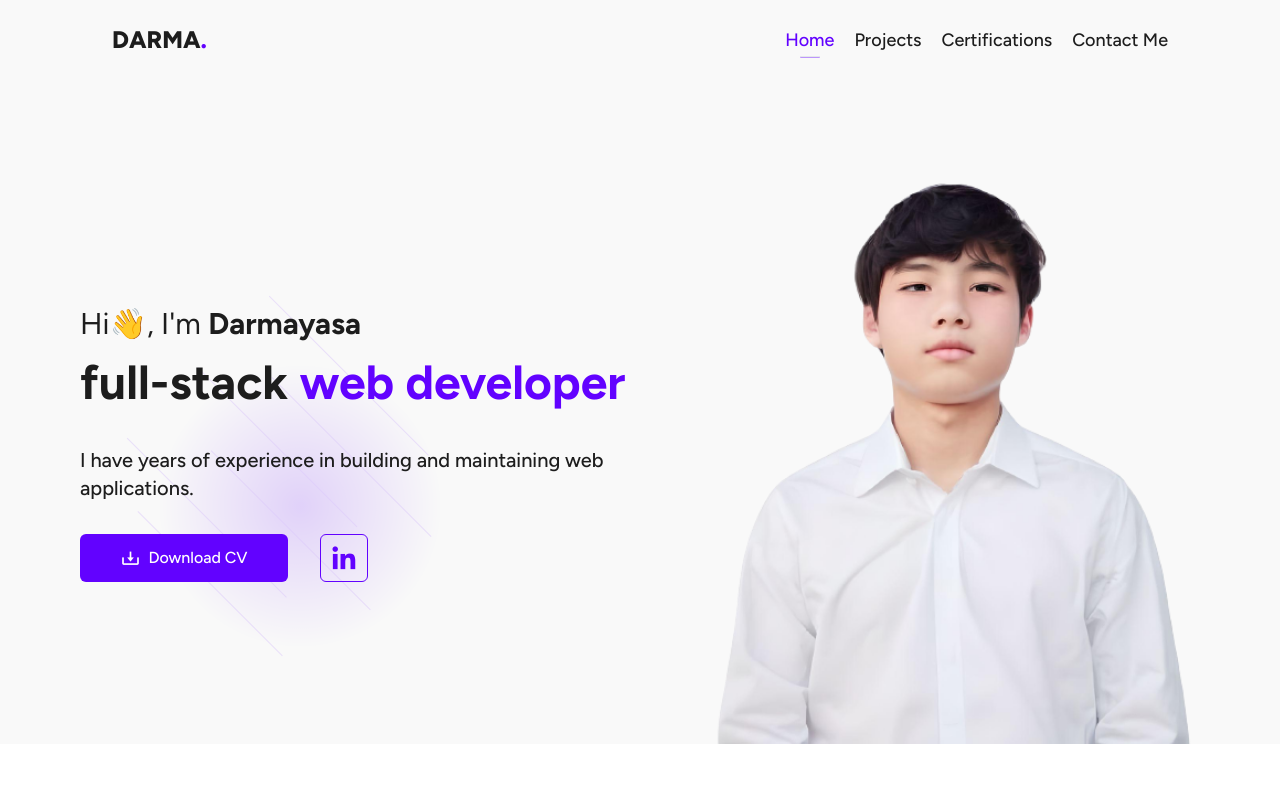
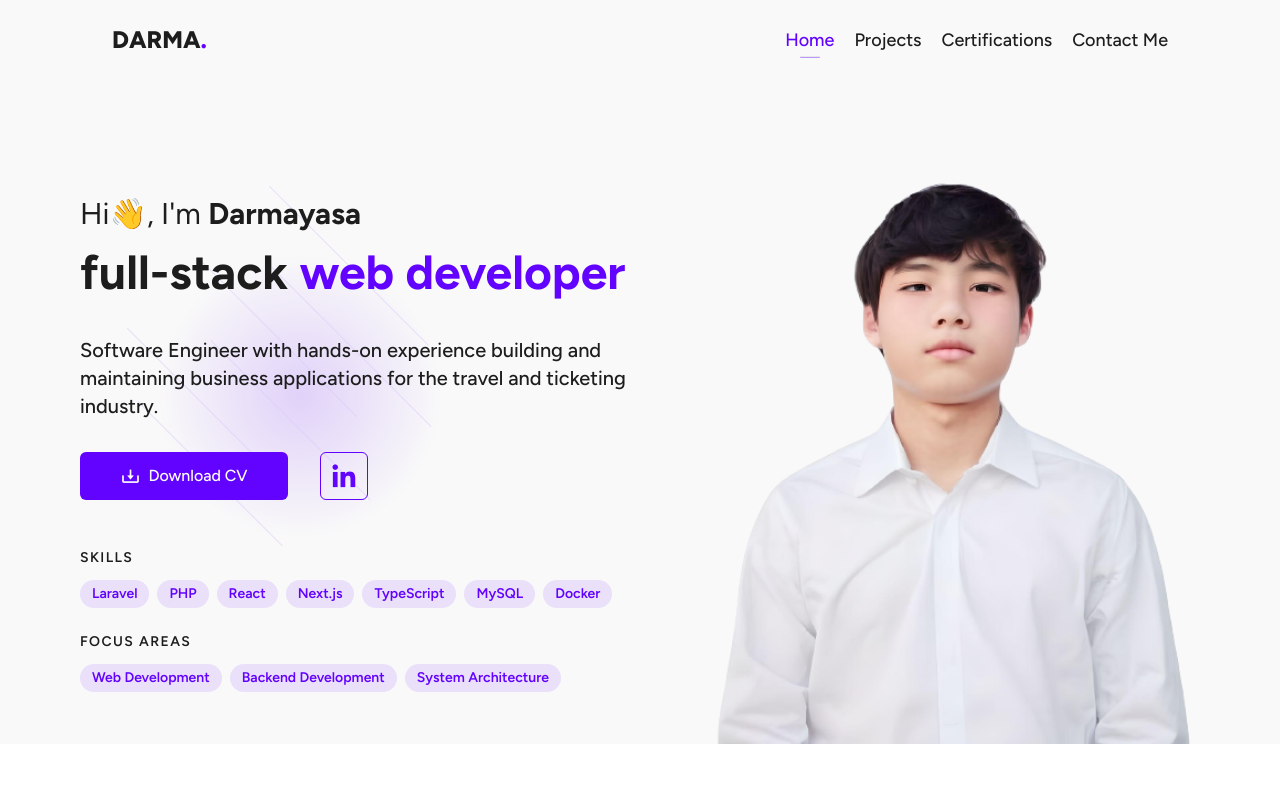
Before and after one commit to kadekdarmayasa/kadekdarmayasa.com, a React (Vite) app: page / in a window 1280 px wide. Shown: the top 800 px of the page. Built offline with nearby package versions, Linux system fonts and the light colour scheme.

Commit message:
feat: add skills and focus areas to banner section

```diff
--- a/src/features/banner/index.tsx
+++ b/src/features/banner/index.tsx
@@ -6,6 +6,22 @@ import { tilt } from '@config/tilt'
 
 import darmaProfile from '@assets/images/darma-profile-ai.png'
 import bannerDecoration from '@assets/images/banner-decoration.svg'
+
+const skills = [
+  'Laravel',
+  'PHP',
+  'React',
+  'Next.js',
+  'TypeScript',
+  'MySQL',
+  'Docker',
+]
+
+const focusAreas = [
+  'Web Development',
+  'Backend Development',
+  'System Architecture',
+]
 
 const Banner = () => {
   return (
@@ -22,8 +38,9 @@ const Banner = () => {
               full-stack <span className='text-purple'>web developer</span>
             </h1>
             <p className='text-lg sm:text-xl leading-9 mb-8 font-medium max-w-[640px]'>
-              I have years of experience in building and maintaining web
-              applications.{' '}
+              Software Engineer with hands-on experience building and
+              maintaining business applications for the travel and ticketing
+              industry.
             </p>
             <div className='flex gap-4 sm:gap-8'>
               <Tilt options={{ ...tilt, axis: false }}>
@@ -45,6 +62,32 @@ const Banner = () => {
                   <i className='bx bxl-linkedin text-purple text-3xl group-hover:text-white' />
                 </a>
               </Tilt>
+            </div>
+            <div className='mt-12 max-w-[640px]'>
+              <h3 className='text-sm uppercase tracking-widest font-semibold mb-3'>
+                Skills
+              </h3>
+              <div className='flex flex-wrap gap-2 mb-6'>
+                {skills.map((skill) => (
+                  <span
+                    key={skill}
+                    className='px-3 py-1 rounded-full text-purple bg-purple/10 text-sm font-semibold'>
+                    {skill}
+                  </span>
+                ))}
+              </div>
+              <h3 className='text-sm uppercase tracking-widest font-semibold mb-3'>
+                Focus Areas
+              </h3>
+              <div className='flex flex-wrap gap-2'>
+                {focusAreas.map((area) => (
+                  <span
+                    key={area}
+                    className='px-3 py-1 rounded-full text-purple bg-purple/10 text-sm font-semibold'>
+                    {area}
+                  </span>
+                ))}
+              </div>
             </div>
           </div>
           <div className='absolute w-full h-[420px] bg-light-gray/80 -top-5 z-10'></div>
```
